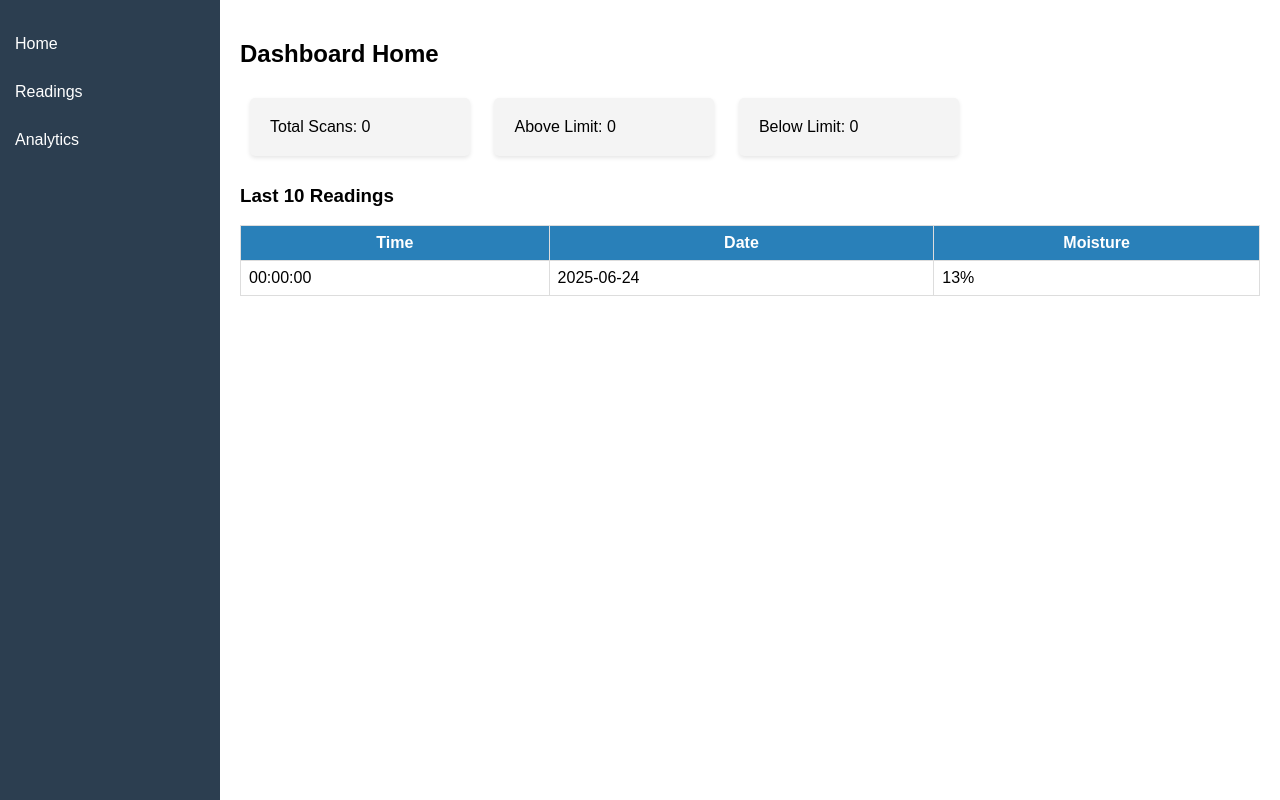
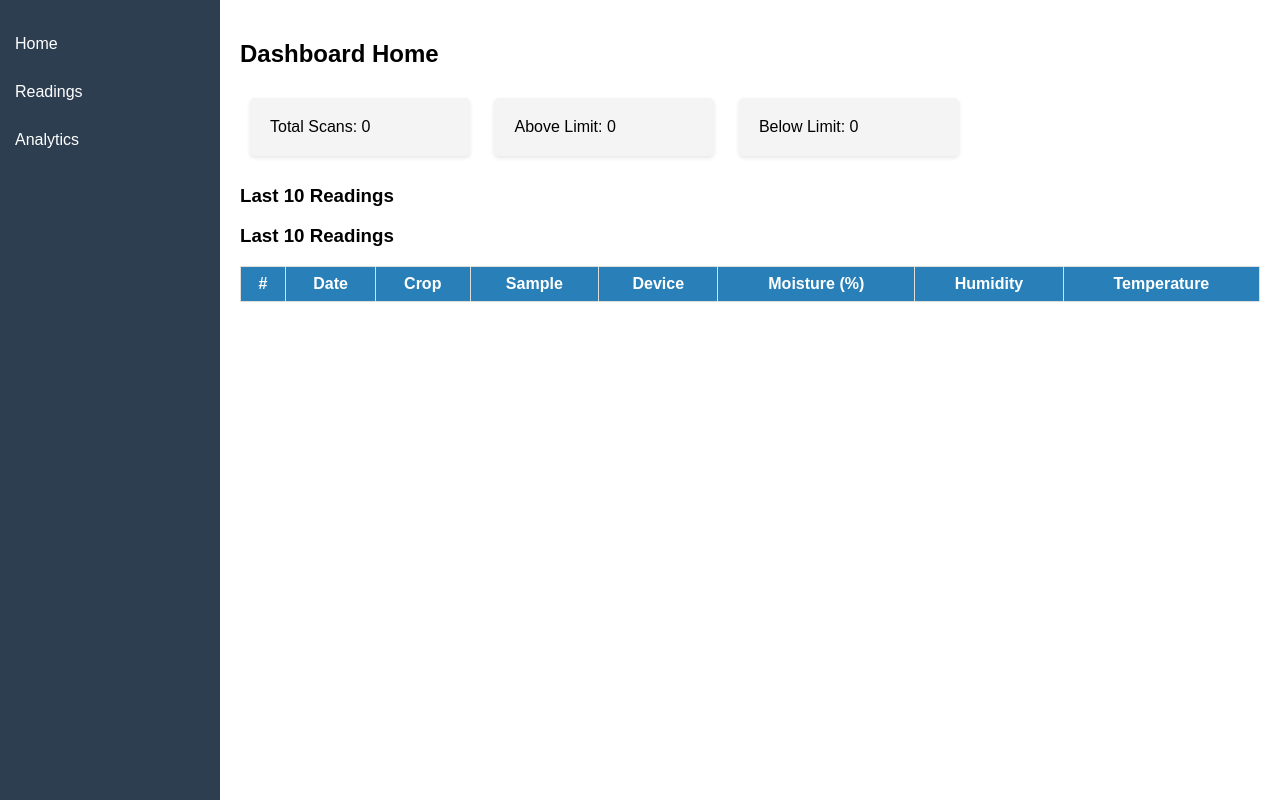
Before and after one commit to anuragnitw6/samvaad-backend, a Python web app: template template/nw_samvaad.html in a window 1280 px wide. Run offline with Jinja, Linux system fonts and the light colour scheme; the template is opened without the code that fills it, so the values that code supplies are empty.

Commit message:
Update nw_samvaad.html

```diff
--- a/template/nw_samvaad.html
+++ b/template/nw_samvaad.html
@@ -233,10 +233,23 @@
       <div class="card">Below Limit: <span id="belowLimit">0</span></div>
 
       <h3>Last 10 Readings</h3>
-      <table>
-        <tr><th>Time</th><th>Date</th><th>Moisture</th></tr>
-        <tr><td>00:00:00</td><td>2025-06-24</td><td>13%</td></tr>
-      </table>
+      <h3>Last 10 Readings</h3>
+    <table>
+      <thead>
+        <tr>
+          <th>#</th>
+          <th>Date</th>
+          <th>Crop</th>
+          <th>Sample</th>
+          <th>Device</th>
+          <th>Moisture (%)</th>
+          <th>Humidity</th>
+          <th>Temperature</th>
+        </tr>
+      </thead>
+      <tbody id="latestReadingsBody"></tbody>
+    </table>
+
     </div>
 
     <div id="readings" class="section">
```
